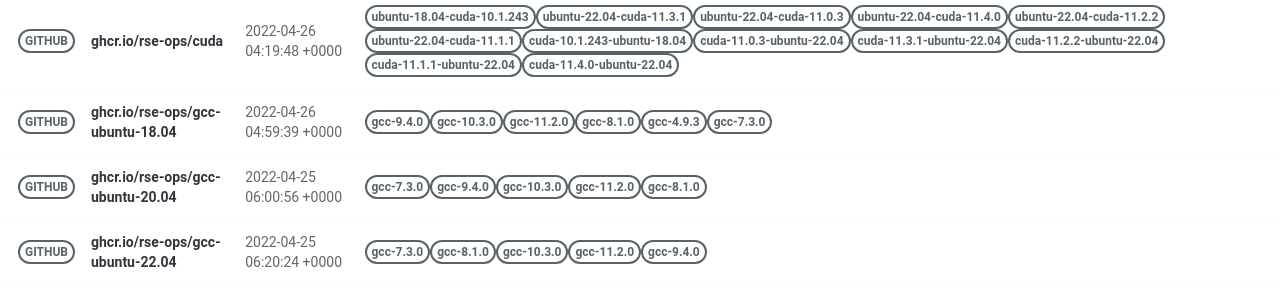
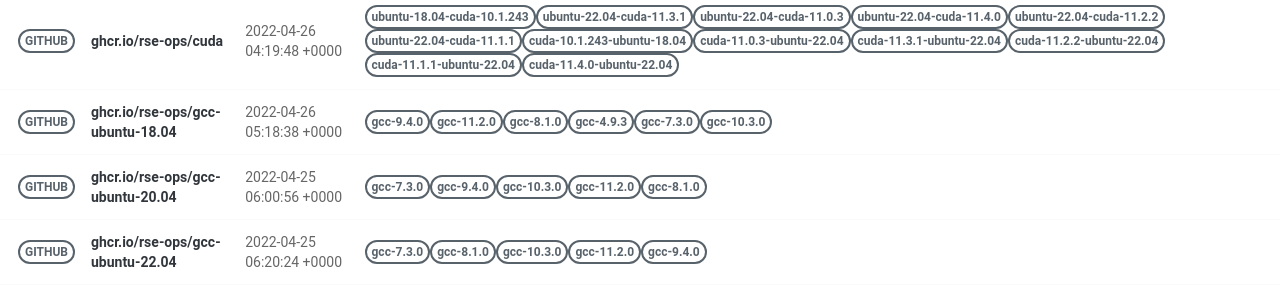
Before and after one commit to rse-ops/docker-images, a Jekyll site: the page built from pages/index.md, in a window 1280 px wide. Shown: the part 502-801 px from the top of the page. Built offline with Jekyll 4.4.1, drawn with Linux system fonts in a browser that asks for light colours; nearby versions of some CDN libraries.

Commit message:
Automated push to update library 2022-04-26

```diff
--- a/_library/ghcr.io-rse-ops-gcc-ubuntu-18.04.md
+++ b/_library/ghcr.io-rse-ops-gcc-ubuntu-18.04.md
@@ -1,7 +1,7 @@
 ---
 layout: container
 name: ghcr.io/rse-ops/gcc-ubuntu-18.04
-updated_at: 2022-04-26 04:59:39.033800
+updated_at: 2022-04-26 05:18:38.921146
 
 
 container_url: https://github.com/orgs/rse-ops/packages/container/package/gcc-ubuntu-18.04
```
Also changed, not shown: other parts of _library/ghcr.io-rse-ops-gcc-ubuntu-18.04.md (+3 -3 lines).
